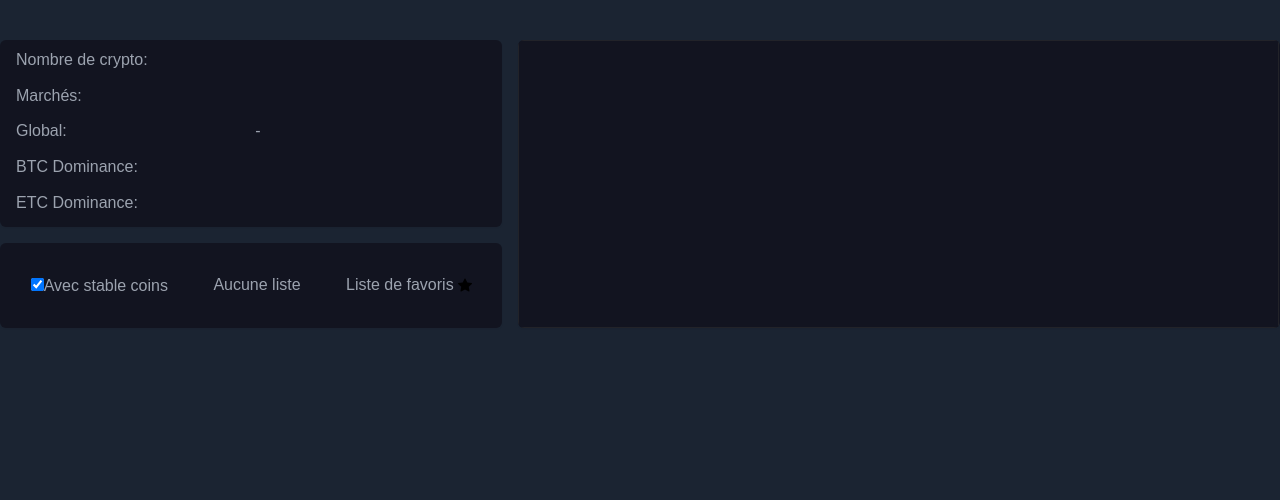
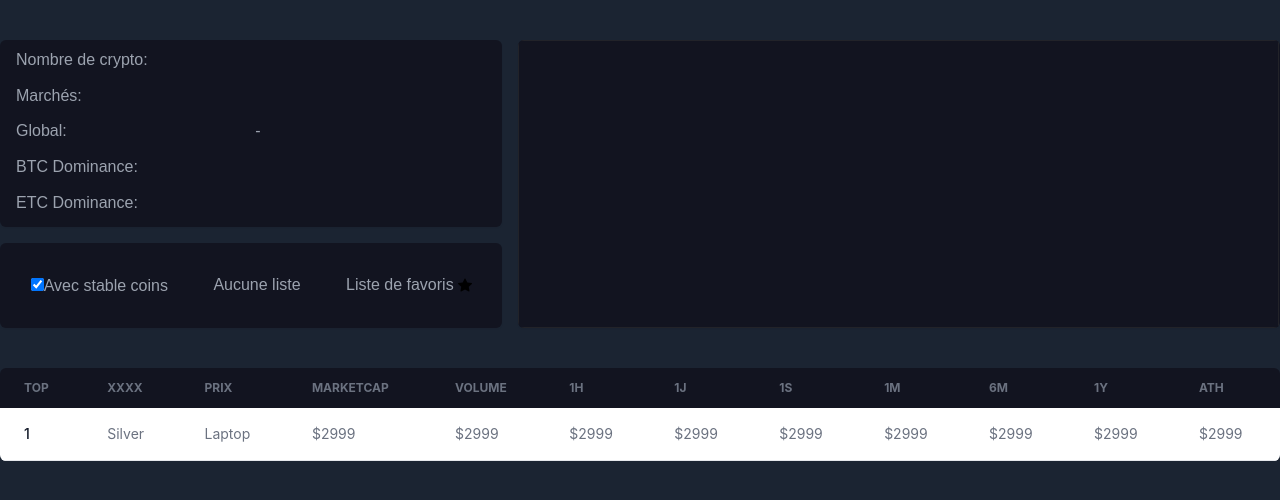
Before and after one commit to williambaele/crypto-watch, a React (Create React App) app: page / in a window 1280 px wide. Shown: the top 500 px of the page. Built offline with nearby package versions, Linux system fonts and the light colour scheme; no server answers.

Commit message:
Added table components

```diff
--- a/src/App.js
+++ b/src/App.js
@@ -3,6 +3,7 @@
 import HeaderLeftBottom from "./components/HeaderLeftBottom";
 import HeaderLeftTop from "./components/HeaderLeftTop";
 import HeaderRight from "./components/HeaderRight";
+import Table from "./components/Table";
 
 function App() {
   const [coinsData, setCoinsData] = useState([]);
@@ -16,13 +17,14 @@
 
 
   return (
-    <div className="h-screen bg-[#1b2432] py-10 px-4 md:px-0">
+    <div className="min-h-screen bg-[#1b2432] py-10 px-4 md:px-0">
       <div className="container mx-auto">
-        <div className="grid md:grid-rows-6 md:grid-cols-5 md:grid-flow-col gap-4 h-72">
+        <div className="grid md:grid-rows-6 md:grid-cols-5 md:grid-flow-col gap-4 h-72 mb-10">
           <HeaderLeftTop/>
           <HeaderLeftBottom/>
           <HeaderRight coinsData={coinsData}/>
         </div>
+        <Table coinsData={coinsData}/>
       </div>
     </div>
   );
--- /dev/null
+++ b/src/components/Table.js
@@ -0,0 +1,96 @@
+import React from 'react';
+
+const Table = ({coinsData}) => {
+  console.log(coinsData);
+  return (
+
+<div class="relative overflow-x-auto rounded-md">
+    <table class="w-full text-sm text-left text-gray-500">
+        <thead class="text-xs uppercase bg-[#121420]">
+            <tr>
+                <th scope="col" class="px-6 py-3">
+                    Top
+                </th>
+                <th scope="col" class="px-6 py-3">
+                    XXXX
+                </th>
+                <th scope="col" class="px-6 py-3">
+                    Prix
+                </th>
+                <th scope="col" class="px-6 py-3">
+                    MarketCap
+                </th>
+                <th scope="col" class="px-6 py-3">
+                    Volume
+                </th>
+                <th scope="col" class="px-6 py-3">
+                    1h
+                </th>
+                <th scope="col" class="px-6 py-3">
+                    1j
+                </th>
+                <th scope="col" class="px-6 py-3">
+                    1s
+                </th>
+                <th scope="col" class="px-6 py-3">
+                    1m
+                </th>
+                <th scope="col" class="px-6 py-3">
+                    6m
+                </th>
+                <th scope="col" class="px-6 py-3">
+                    1y
+                </th>
+                <th scope="col" class="px-6 py-3">
+                    ATH
+                </th>
+
+            </tr>
+        </thead>
+        <tbody>
+            <tr class="bg-white border-b dark:bg-gray-800 dark:border-gray-700">
+                <th scope="row" class="px-6 py-4 font-medium text-gray-900 whitespace-nowrap dark:text-white">
+                   1
+                </th>
+                <td class="px-6 py-4">
+                    Silver
+                </td>
+                <td class="px-6 py-4">
+                    Laptop
+                </td>
+                <td class="px-6 py-4">
+                    $2999
+                </td>
+                <td class="px-6 py-4">
+                    $2999
+                </td>
+                <td class="px-6 py-4">
+                    $2999
+                </td>
+                <td class="px-6 py-4">
+                    $2999
+                </td>
+                <td class="px-6 py-4">
+                    $2999
+                </td>
+                <td class="px-6 py-4">
+                    $2999
+                </td>
+                <td class="px-6 py-4">
+                    $2999
+                </td>
+                <td class="px-6 py-4">
+                    $2999
+                </td>
+                <td class="px-6 py-4">
+                    $2999
+                </td>
+            </tr>
+        </tbody>
+    </table>
+</div>
+
+  );
+};
+
+export default Table;
```
